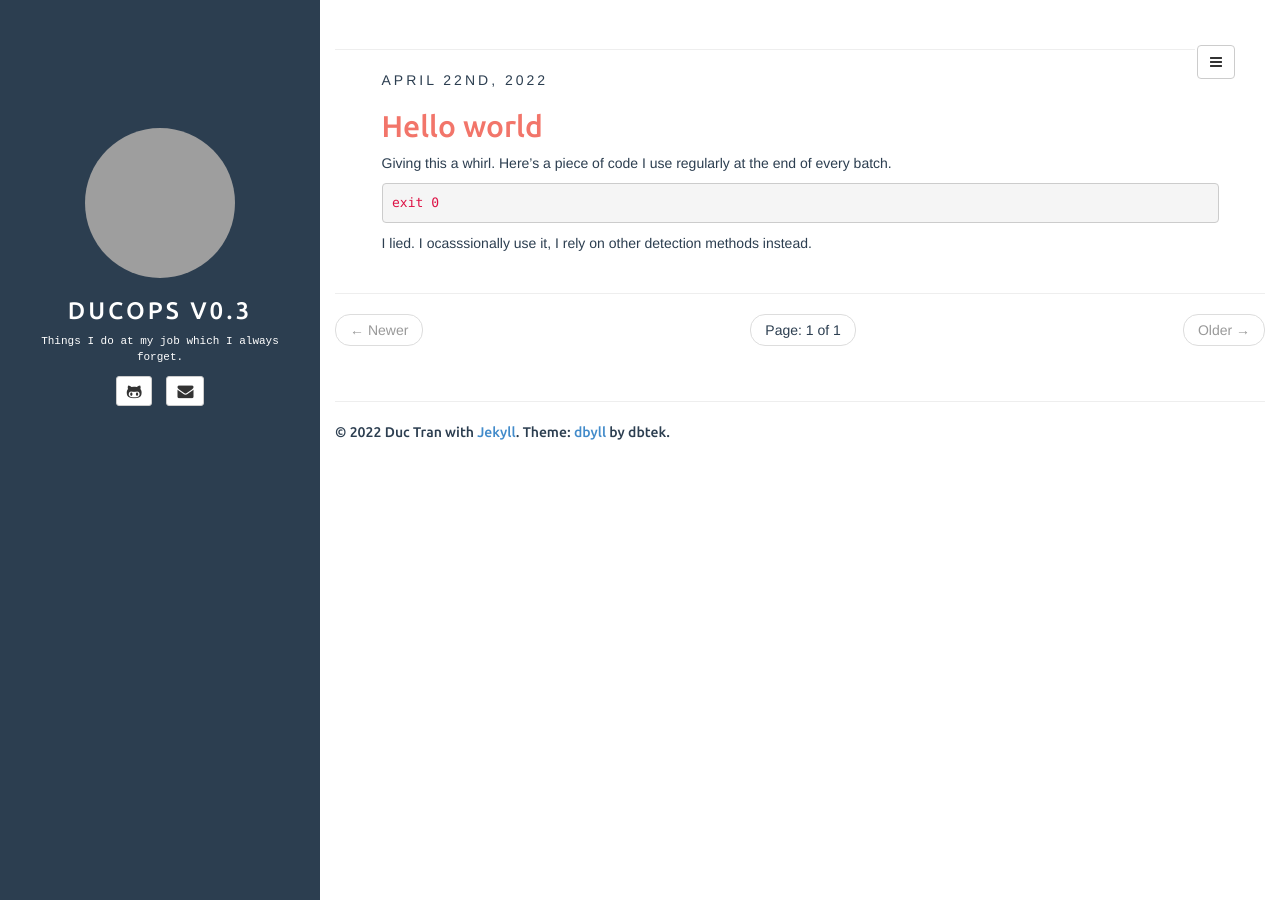
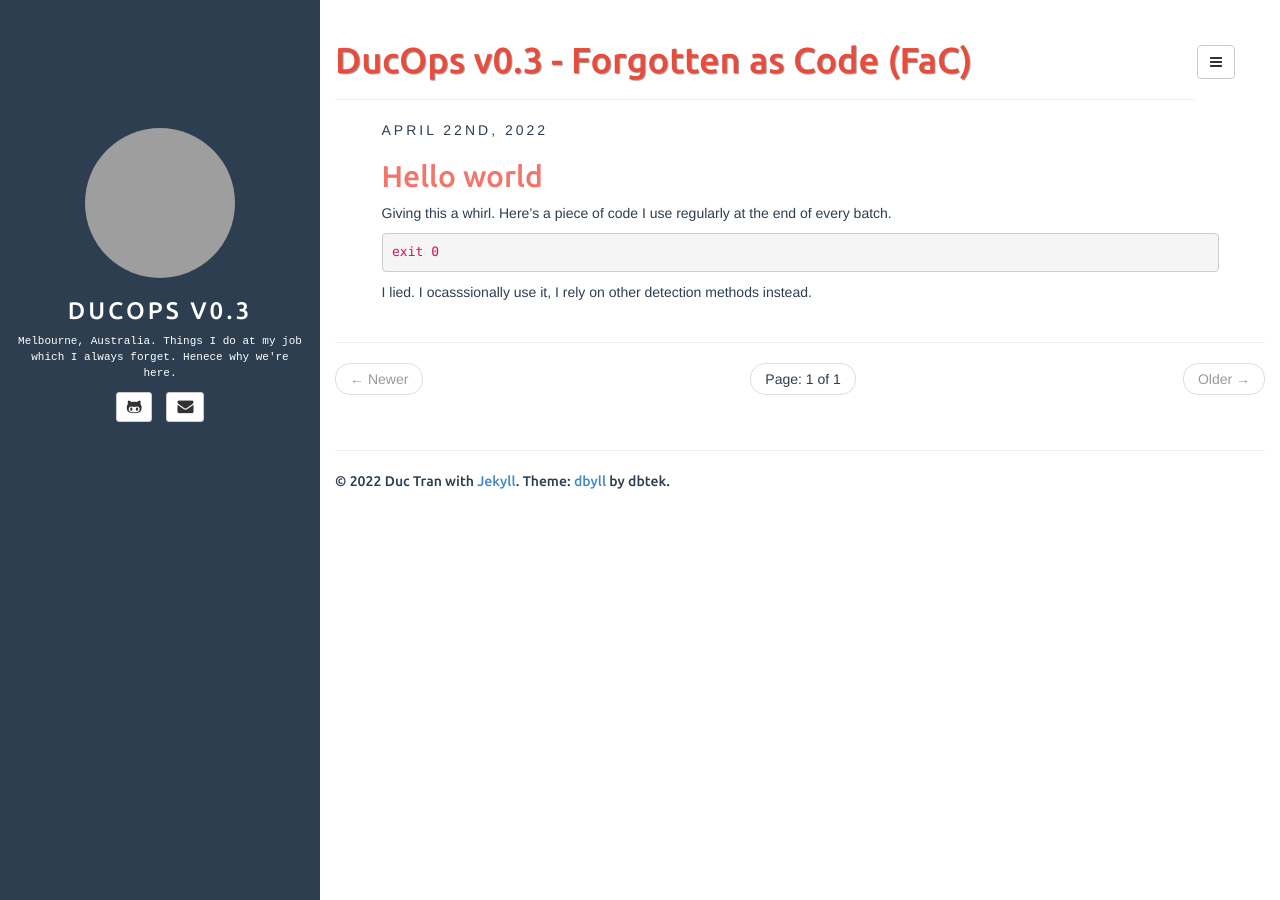
Before and after one commit to DucOps/DucOps.github.io, a Jekyll site: the page built from index.html, in a window 1280 px wide. Built offline with Jekyll 4.4.1, drawn with Linux system fonts in a browser that asks for light colours; the list of posts is cut into pages by our own code; grey boxes are pictures that could not be loaded.

Commit message:
Fixed title for page

```diff
--- a/_config.yml
+++ b/_config.yml
@@ -14,7 +14,7 @@ defaults:
     scope:
       path: "" # empty string for all files
     values:
-      title:
+      title: DucOps v0.3 - Forgotten as Code (FaC)
 
 description: Stylish Jekyll Theme
 author:
@@ -24,7 +24,7 @@ author:
   #twitter:
   #pinterest: asd123
   linkedin: helloduc
-  bio: Things I do at my job which I always forget.
+  bio: Melbourne, Australia. Things I do at my job which I always forget. Henece why we're here.
   #email_md5: 726351295ec82e145928582f595aa3aa
 
 rss_path: feed.xml
```
